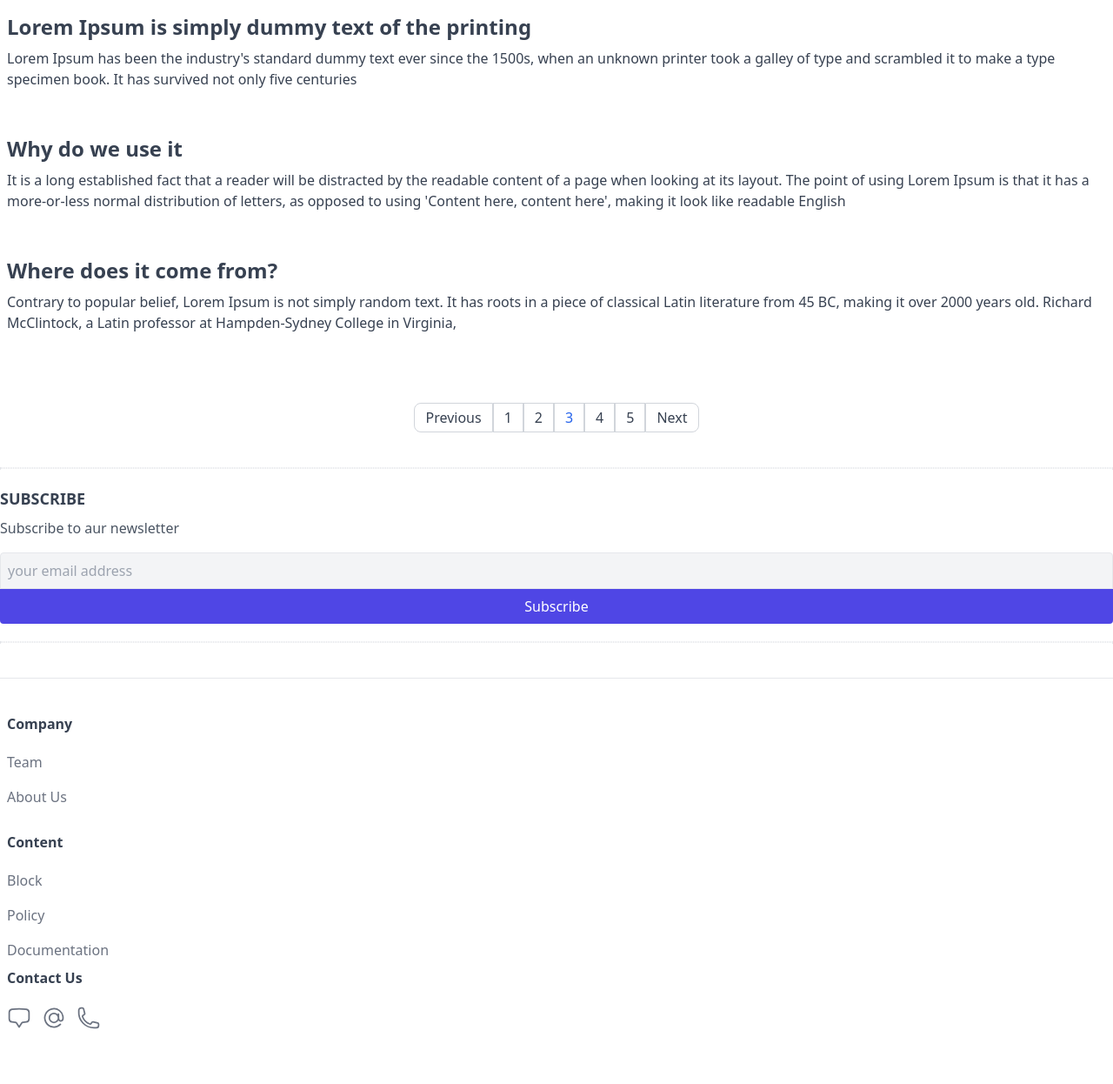
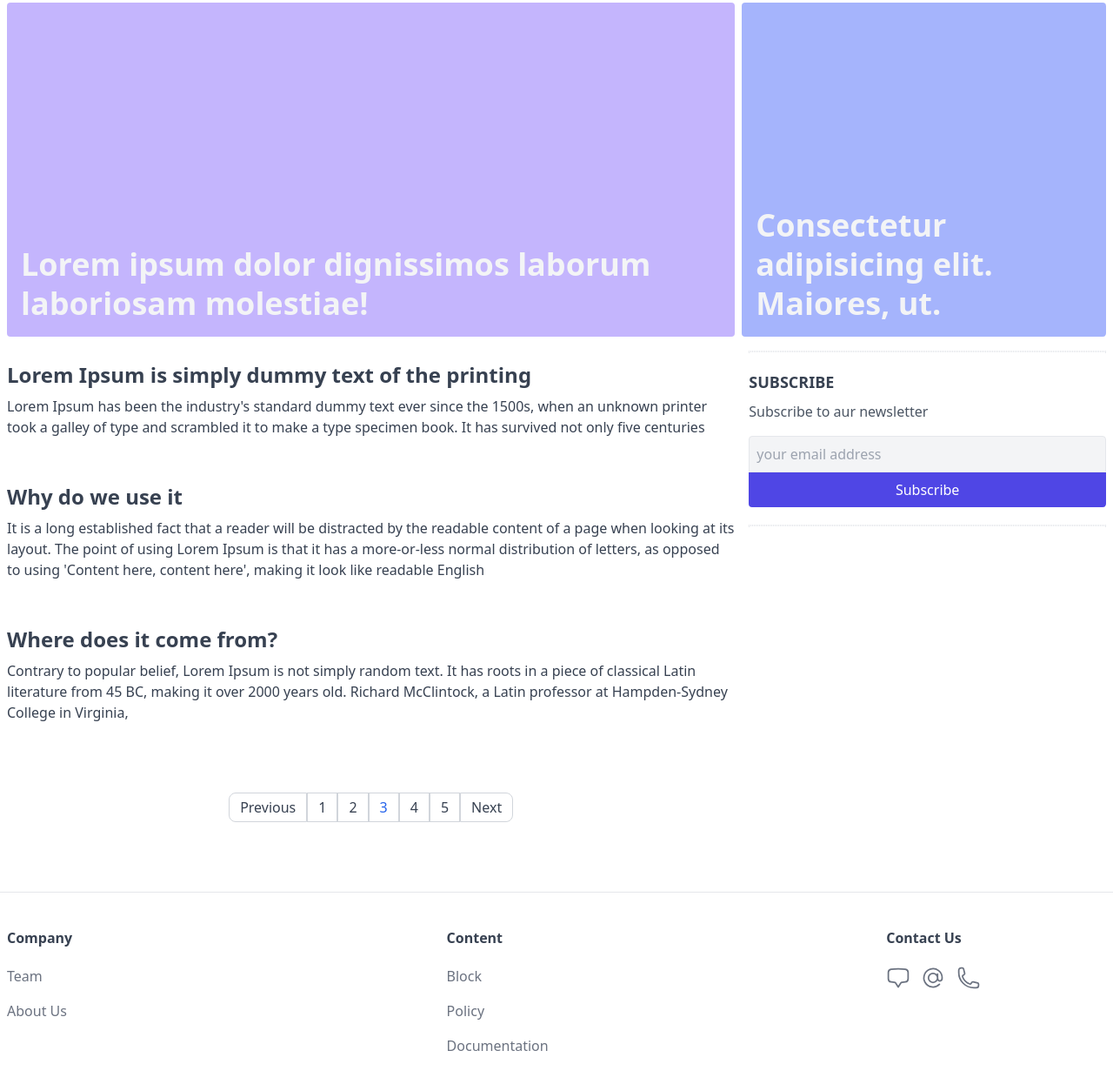
Before and after one commit to Viacheslav-ua/tailwind-course, a website: page index.html in a window 1280 px wide. Shown: the part 104-1350 px from the top of the page at 87% size. Drawn offline with nearby package versions, Linux system fonts and the light colour scheme; files that its build step writes are made by us from their sources.

Commit message:
grid layout

```diff
--- a/index.html
+++ b/index.html
@@ -7,6 +7,7 @@
     <title>TailwindCSS</title>
   </head>
   <body>
+    <div class="max-w-screen-xl mx-auto">
       <header class="px-2 border-b flex items-center justify-between">
         <a class="uppercase font-bold text-purple-800" href="#">WebDev</a>
         <nav class="flex items-center">
@@ -22,31 +23,57 @@
           </ul>
         </nav>
       </header>
-    <main>
       <!-- breadcrumbs -->
       <div class="px2 flex items-center">
           <div class="py-4 overflow-y-auto whitespace-nowrap flex items-center">
             <a class="text-gray-600 hover:text-gray-900" href="#">
-            <svg xmlns="http://www.w3.org/2000/svg" fill="none" viewBox="0 0 24 24" stroke-width="1.5" stroke="currentColor" class="w-5 h-5">
-              <path stroke-linecap="round" stroke-linejoin="round" d="M2.25 12l8.954-8.955c.44-.439 1.152-.439 1.591 0L21.75 12M4.5 9.75v10.125c0 .621.504 1.125 1.125 1.125H9.75v-4.875c0-.621.504-1.125 1.125-1.125h2.25c.621 0 1.125.504 1.125 1.125V21h4.125c.621 0 1.125-.504 1.125-1.125V9.75M8.25 21h8.25" />
+              <svg xmlns="http://www.w3.org/2000/svg" fill="none"
+                viewBox="0 0 24 24" stroke-width="1.5" stroke="currentColor"
+                class="w-5 h-5">
+                <path stroke-linecap="round" stroke-linejoin="round"
+                  d="M2.25 12l8.954-8.955c.44-.439 1.152-.439 1.591 0L21.75 12M4.5 9.75v10.125c0 .621.504 1.125 1.125 1.125H9.75v-4.875c0-.621.504-1.125 1.125-1.125h2.25c.621 0 1.125.504 1.125 1.125V21h4.125c.621 0 1.125-.504 1.125-1.125V9.75M8.25 21h8.25" />
               </svg>
               <!-- Home -->
             </a>
             <span class="mx-2 text-gray-300">
-            <svg xmlns="http://www.w3.org/2000/svg" fill="none" viewBox="0 0 24 24" stroke-width="1.5" stroke="currentColor" class="w-5 h-5">
-              <path stroke-linecap="round" stroke-linejoin="round" d="M8.25 4.5l7.5 7.5-7.5 7.5" />
+              <svg xmlns="http://www.w3.org/2000/svg" fill="none"
+                viewBox="0 0 24 24" stroke-width="1.5" stroke="currentColor"
+                class="w-5 h-5">
+                <path stroke-linecap="round" stroke-linejoin="round"
+                  d="M8.25 4.5l7.5 7.5-7.5 7.5" />
               </svg>
             </span>
             <a class="text-gray-600 hover:texgr hover:text-gray-900" href="#">News</a>
             <span class="mx-2 text-gray-300">
-            <svg xmlns="http://www.w3.org/2000/svg" fill="none" viewBox="0 0 24 24" stroke-width="1.5" stroke="currentColor" class="w-5 h-5">
-              <path stroke-linecap="round" stroke-linejoin="round" d="M8.25 4.5l7.5 7.5-7.5 7.5" />
+              <svg xmlns="http://www.w3.org/2000/svg" fill="none"
+                viewBox="0 0 24 24" stroke-width="1.5" stroke="currentColor"
+                class="w-5 h-5">
+                <path stroke-linecap="round" stroke-linejoin="round"
+                  d="M8.25 4.5l7.5 7.5-7.5 7.5" />
               </svg>
             </span>
             <a class="text-gray-600 hover:texgr hover:text-gray-900" href="#">Tech</a>
           </div>
       </div>
-
+      <!-- banners -->
+      <section class="px-2 flex space-x-2">
+        <a class="w-2/3 bg-violet-300 h-96 mb-4 relative rounded inline-block overflow-hidden" href="#">
+          <div class="p-4 absolute bottom-0 left-0 z-20">
+            <h2 class="text-4xl font-semibold text-gray-100 leading-tight">
+              Lorem ipsum dolor dignissimos laborum laboriosam molestiae!
+            </h2>
+          </div>
+        </a>
+        <a class="w-1/3 bg-indigo-300 h-96 mb-4 relative rounded inline-block overflow-hidden" href="#">
+          <div class="p-4 absolute bottom-0 left-0 z-20">
+            <h2 class="text-4xl font-semibold text-gray-100 leading-tight">
+              Consectetur adipisicing elit. Maiores, ut.
+            </h2>
+          </div>
+        </a>
+      </section>
+      <main class="flex">
+        <div class="w-2/3">
           <!-- post cards -->
           <section class="px-2">
             <a class="block mb-10" href="#">
@@ -63,6 +90,7 @@
                 </div>
               </div>
             </a>
+
             <a class="block mb-10" href="#">
               <div class="flex">
                 <div>
@@ -75,14 +103,17 @@
                     normal distribution of letters, as opposed to using
                     'Content here, content here', making it look like readable
                     English
+                  </p>
                 </div>
               </div>
             </a>
+
             <a class="block mb-10" href="#">
               <div class="flex">
                 <div>
-                <h3 class="mt-3 mb-2 text-gray-700 font-bold text-2xl">Where
-                  does it come from?</h3>
+                  <h3 class="mt-3 mb-2 text-gray-700 font-bold text-2xl">
+                    Where does it come from?
+                  </h3>
                   <p class="text-gray-700">
                     Contrary to popular belief, Lorem Ipsum is not simply random
                     text. It has roots in a piece of classical Latin literature
@@ -100,13 +131,16 @@
               <li><a class="pagination-item rounded-l-lg" href="#">Previous</a></li>
               <li><a class="pagination-item" href="#">1</a></li>
               <li><a class="pagination-item" href="#">2</a></li>
-            <li><a class="pagination-item hover:bg-blue-100 hover:text-blue-600 text-blue-600 cursor-default" href="#">3</a></li>
+              <li><a
+                  class="pagination-item hover:bg-blue-100 hover:text-blue-600 text-blue-600 cursor-default"
+                  href="#">3</a></li>
               <li><a class="pagination-item" href="#">4</a></li>
               <li><a class="pagination-item" href="#">5</a></li>
               <li><a class="pagination-item rounded-r-lg" href="#">Next</a></li>
             </ul>
           </div>
-
+        </div>
+        <div class="w-1/3 px-2">
           <!-- divider -->
           <div class="border border-dotted"></div>
 
@@ -129,49 +163,58 @@
         ">Subscribe</button>
           </div>
           <div class="border border-dotted"></div>
-
+        </div>
       </main>
 
       <!-- footer -->
       <footer class="border-t mt-10 py-10 px-2">
-        <div>
-          <div class="mb-5">
+        <div class="flex">
+          <div class="mb-5 w-2/5">
             <h6 class="font-semibold text-gray-700 mb-3 inline-block">Company</h6>
             <ul>
-              <li><a class="footer-link"href="#">Team</a></li>
-              <li><a class="footer-link"href="#">About Us</a></li>
+              <li><a class="footer-link" href="#">Team</a></li>
+              <li><a class="footer-link" href="#">About Us</a></li>
             </ul>
           </div>
-          <div>
+          <div class="w-2/5">
             <h6 class="font-semibold text-gray-700 mb-3 inline-block">Content</h6>
             <ul>
-              <li><a class="footer-link"href="#">Block</a></li>
-              <li><a class="footer-link"href="#">Policy</a></li>
-              <li><a class="footer-link"href="#">Documentation</a></li>
+              <li><a class="footer-link" href="#">Block</a></li>
+              <li><a class="footer-link" href="#">Policy</a></li>
+              <li><a class="footer-link" href="#">Documentation</a></li>
             </ul>
           </div>
-          <div>
+          <div class="w-1/5">
             <h6 class="font-semibold text-gray-700 mb-3 inline-block">Contact Us</h6>
             <ul>
-              <li class="mr-2 inline-block"><a class="footer-link"href="#">
-                <svg xmlns="http://www.w3.org/2000/svg" fill="none" viewBox="0 0 24 24" stroke-width="1.5" stroke="currentColor" class="w-7 h-7">
-                  <path stroke-linecap="round" stroke-linejoin="round" d="M2.25 12.76c0 1.6 1.123 2.994 2.707 3.227 1.068.157 2.148.279 3.238.364.466.037.893.281 1.153.671L12 21l2.652-3.978c.26-.39.687-.634 1.153-.67 1.09-.086 2.17-.208 3.238-.365 1.584-.233 2.707-1.626 2.707-3.228V6.741c0-1.602-1.123-2.995-2.707-3.228A48.394 48.394 0 0012 3c-2.392 0-4.744.175-7.043.513C3.373 3.746 2.25 5.14 2.25 6.741v6.018z" />
+              <li class="mr-2 inline-block"><a class="footer-link" href="#">
+                  <svg xmlns="http://www.w3.org/2000/svg" fill="none"
+                    viewBox="0 0 24 24" stroke-width="1.5" stroke="currentColor"
+                    class="w-7 h-7">
+                    <path stroke-linecap="round" stroke-linejoin="round"
+                      d="M2.25 12.76c0 1.6 1.123 2.994 2.707 3.227 1.068.157 2.148.279 3.238.364.466.037.893.281 1.153.671L12 21l2.652-3.978c.26-.39.687-.634 1.153-.67 1.09-.086 2.17-.208 3.238-.365 1.584-.233 2.707-1.626 2.707-3.228V6.741c0-1.602-1.123-2.995-2.707-3.228A48.394 48.394 0 0012 3c-2.392 0-4.744.175-7.043.513C3.373 3.746 2.25 5.14 2.25 6.741v6.018z" />
                   </svg>
                 </a></li>
-              <li class="mr-2 inline-block"><a class="footer-link"href="#">
-                <svg xmlns="http://www.w3.org/2000/svg" fill="none" viewBox="0 0 24 24" stroke-width="1.5" stroke="currentColor" class="w-7 h-7">
-                  <path stroke-linecap="round" d="M16.5 12a4.5 4.5 0 11-9 0 4.5 4.5 0 019 0zm0 0c0 1.657 1.007 3 2.25 3S21 13.657 21 12a9 9 0 10-2.636 6.364M16.5 12V8.25" />
+              <li class="mr-2 inline-block"><a class="footer-link" href="#">
+                  <svg xmlns="http://www.w3.org/2000/svg" fill="none"
+                    viewBox="0 0 24 24" stroke-width="1.5" stroke="currentColor"
+                    class="w-7 h-7">
+                    <path stroke-linecap="round"
+                      d="M16.5 12a4.5 4.5 0 11-9 0 4.5 4.5 0 019 0zm0 0c0 1.657 1.007 3 2.25 3S21 13.657 21 12a9 9 0 10-2.636 6.364M16.5 12V8.25" />
                   </svg>
                 </a></li>
-              <li class="inline-block"><a class="footer-link"href="#">
-                <svg xmlns="http://www.w3.org/2000/svg" fill="none" viewBox="0 0 24 24" stroke-width="1.5" stroke="currentColor" class="w-7 h-7">
-                  <path stroke-linecap="round" stroke-linejoin="round" d="M2.25 6.75c0 8.284 6.716 15 15 15h2.25a2.25 2.25 0 002.25-2.25v-1.372c0-.516-.351-.966-.852-1.091l-4.423-1.106c-.44-.11-.902.055-1.173.417l-.97 1.293c-.282.376-.769.542-1.21.38a12.035 12.035 0 01-7.143-7.143c-.162-.441.004-.928.38-1.21l1.293-.97c.363-.271.527-.734.417-1.173L6.963 3.102a1.125 1.125 0 00-1.091-.852H4.5A2.25 2.25 0 002.25 4.5v2.25z" />
+              <li class="inline-block"><a class="footer-link" href="#">
+                  <svg xmlns="http://www.w3.org/2000/svg" fill="none"
+                    viewBox="0 0 24 24" stroke-width="1.5" stroke="currentColor"
+                    class="w-7 h-7">
+                    <path stroke-linecap="round" stroke-linejoin="round"
+                      d="M2.25 6.75c0 8.284 6.716 15 15 15h2.25a2.25 2.25 0 002.25-2.25v-1.372c0-.516-.351-.966-.852-1.091l-4.423-1.106c-.44-.11-.902.055-1.173.417l-.97 1.293c-.282.376-.769.542-1.21.38a12.035 12.035 0 01-7.143-7.143c-.162-.441.004-.928.38-1.21l1.293-.97c.363-.271.527-.734.417-1.173L6.963 3.102a1.125 1.125 0 00-1.091-.852H4.5A2.25 2.25 0 002.25 4.5v2.25z" />
                   </svg>
                 </a></li>
             </ul>
           </div>
         </div>
       </footer>
-
+    </div>
   </body>
 </html>
```
Lines whose indentation alone changed are shown as unchanged.
